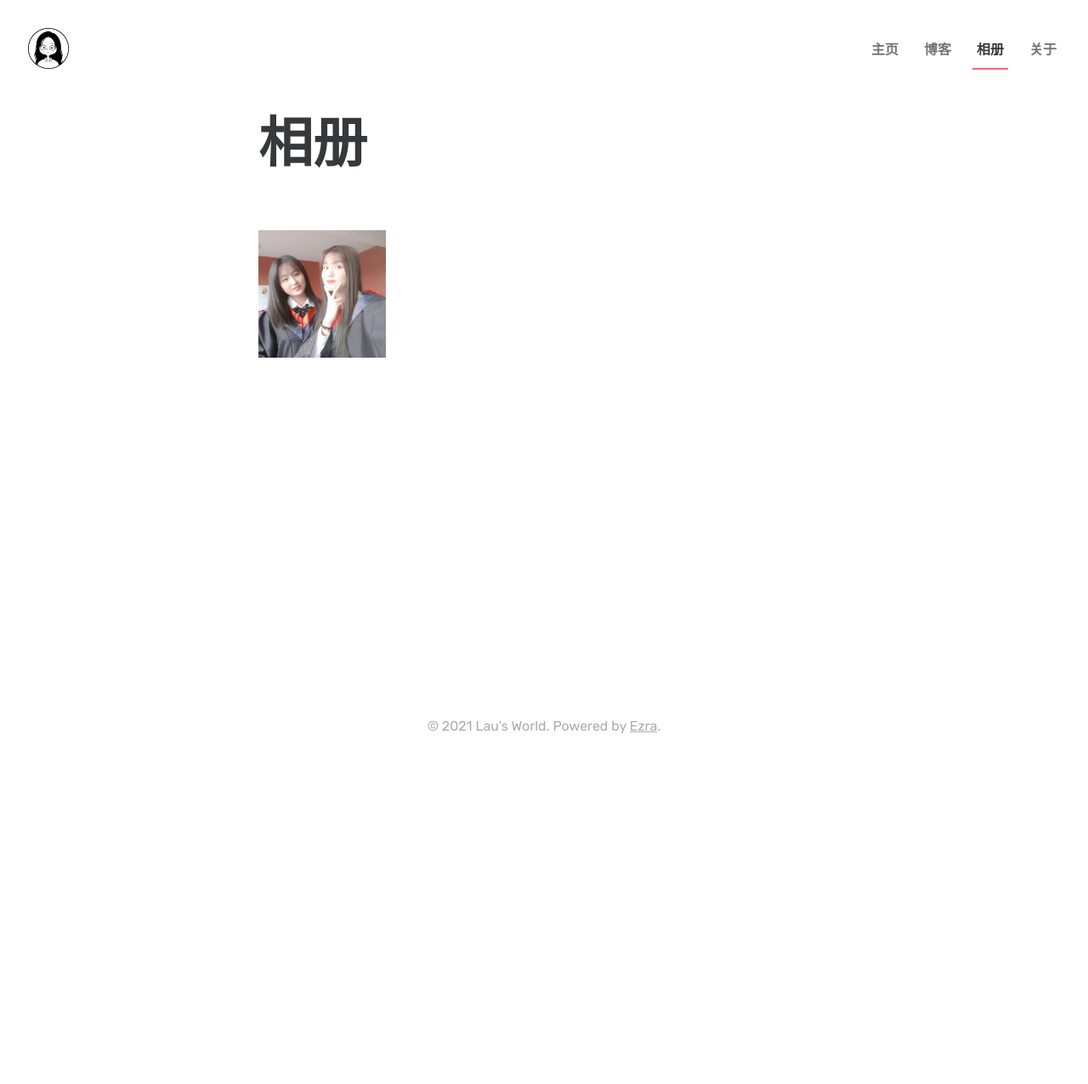
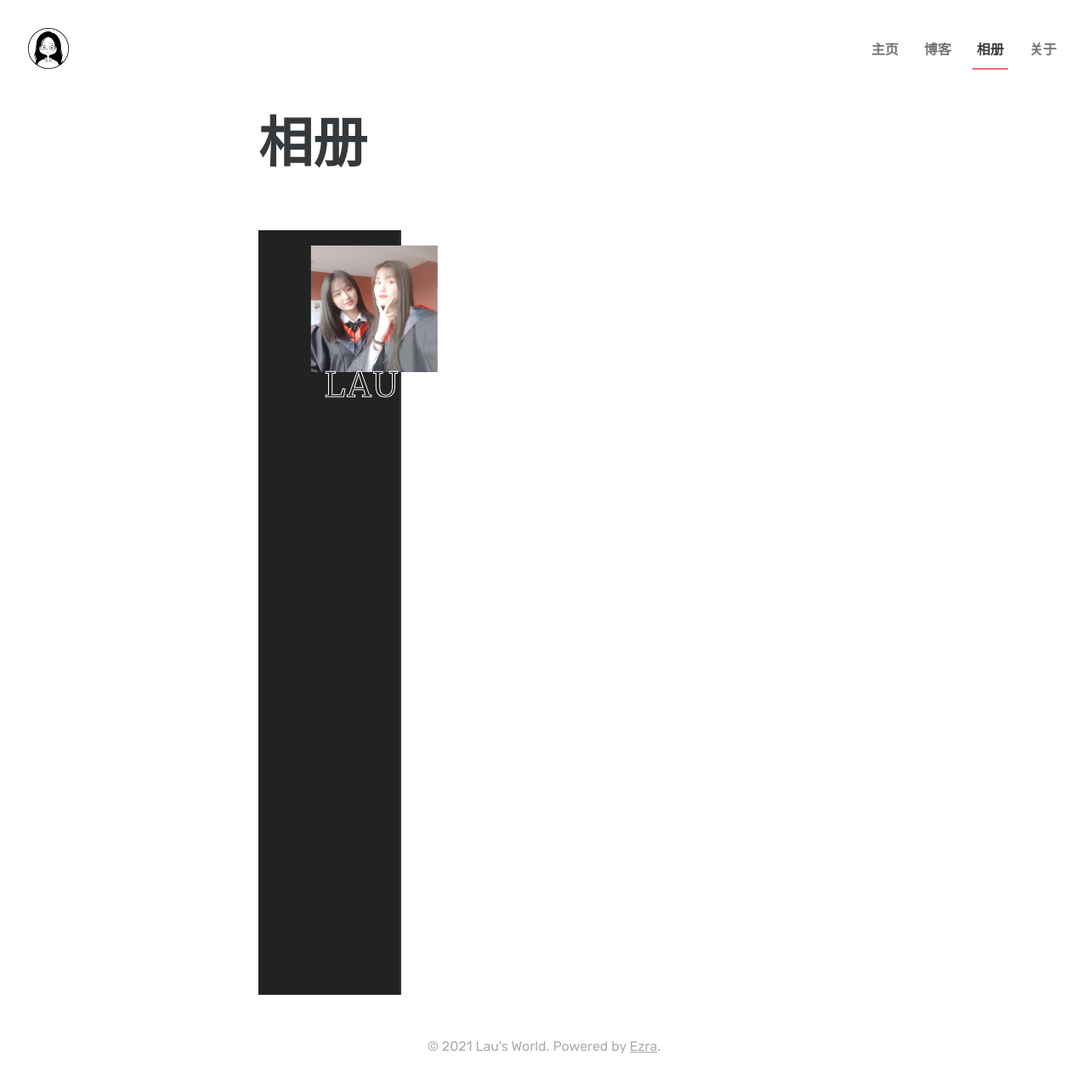
Before and after one commit to LettieLau/ljt, a Jekyll site: the page built from gallery/index.html, in a window 1280 px wide. Shown: the whole page at 85% size. Built offline with Jekyll 4.4.1, drawn with Linux system fonts in a browser that asks for light colours; before the commit the page ends 900 px from its top, so only the background shows below that.

Commit message:
Update index.html

```diff
--- a/gallery/index.html
+++ b/gallery/index.html
@@ -2,13 +2,142 @@
 title: 相册
 layout: page
 ---
-<link href="{{ site.url }}/assets/css/gallery.css" rel="stylesheet">
+<!-- <link href="{{ site.url }}/assets/css/gallery.css" rel="stylesheet"> -->
+<style media="screen">
+.gallery {
+    display: flex;
+    flex-wrap: wrap;
+    width: 100%;
+    overflow: hidden;
+    max-width: 1300px;
+    margin: auto;
+  }
+
+  .gallery__strip {
+    min-height: 100vh;
+  }
+
+  .gallery__strip__wrapper {
+    flex: 0 0 100%;
+    justify-content: flex-end;
+    background: #222;
+    border-right: 2px solid #333;
+    position: relative;
+  }
+
+  @media (min-width: 500px) {
+    .gallery__strip__wrapper {
+      flex: 0 0 50%;
+    }
+  }
+
+  @media (min-width: 950px) {
+    .gallery {
+      height: 100vh;
+    }
+
+    .gallery__strip.one {
+      animation: 60s move-it ease alternate infinite 5s;
+      transform: translateY(2%);
+    }
+
+    .gallery__strip.three {
+      animation: 70s move-it ease alternate infinite 6s;
+      transform: translateY(2%);
+    }
+
+    .gallery__strip.two {
+      animation: 58s move-it-2 ease alternate infinite 5s;
+      transform: translateY(-50%);
+    }
+
+    .gallery__strip.four {
+      animation: 65s move-it-2 ease alternate infinite 5.5s;
+      transform: translateY(-50%);
+    }
+
+    .gallery__strip:hover {
+      animation-play-state: paused;
+    }
+
+    .gallery__strip__wrapper {
+      flex: 0 0 25%;
+    }
+  }
+
+  .photo {
+    position: relative;
+    text-align: right;
+    padding-bottom: 3rem;
+  }
+
+  .photo__image img {
+    width: 90%;
+    transform: translateX(30%);
+    transition: 1s cubic-bezier(0.19, 1, 0.22, 1) 0.2s;
+  }
+
+  .photo__name {
+    text-transform: uppercase;
+    font-size: 40px;
+    letter-spacing: 2px;
+    color: transparent;
+    -webkit-text-stroke-width: 1px;
+    -webkit-text-stroke-color: white;
+    margin-top: -25px;
+    transition: 0.4s ease-in-out 0.4s;
+    position: relative;
+    width: 100%;
+  }
+
+  .photo:hover .photo__image img {
+    transform: translateX(0%);
+  }
+
+  .photo:hover .photo__name {
+    color: #fff;
+  }
+
+  @keyframes move-it {
+
+    0%,
+    90%,
+    100% {
+      transform: translateY(2%);
+    }
+
+    45% {
+      transform: translateY(-50%);
+    }
+  }
+
+  @keyframes move-it-2 {
+
+    0%,
+    90%,
+    100% {
+      transform: translateY(-50%);
+    }
+
+    45% {
+      transform: translateY(5%);
+    }
+  }
+</style>
 <div class="gallery">
-	{% for album in site.gallery %}
-	<div class="gallery-item">
+	<!-- 	<div class="gallery-item">
 		<a href="{{ site.url }}{{ album.url }}">
 			<img class="gallery-image" src="{{ site.url | append: '/assets/gallery/cover/' | append: album.cover }}" alt="{{ album.title }}">
 		</a>
-	</div>
+	</div> -->
+	{% for album in site.gallery %}
+	<div class="gallery__strip__wrapper">
+	    <div class="gallery__strip one">
+	      <div class="photo">
+		<div class="photo__image"><a href="{{ site.url }}{{ album.url }}"><img src="{{ site.url | append: '/assets/gallery/cover/' | append: album.cover }}" /></a></div>
+		<div class="photo__name">{{ album.title }}</div>
+	      </div>
+	    </div>
+	  </div>
 	{% endfor %}
 </div>
```
